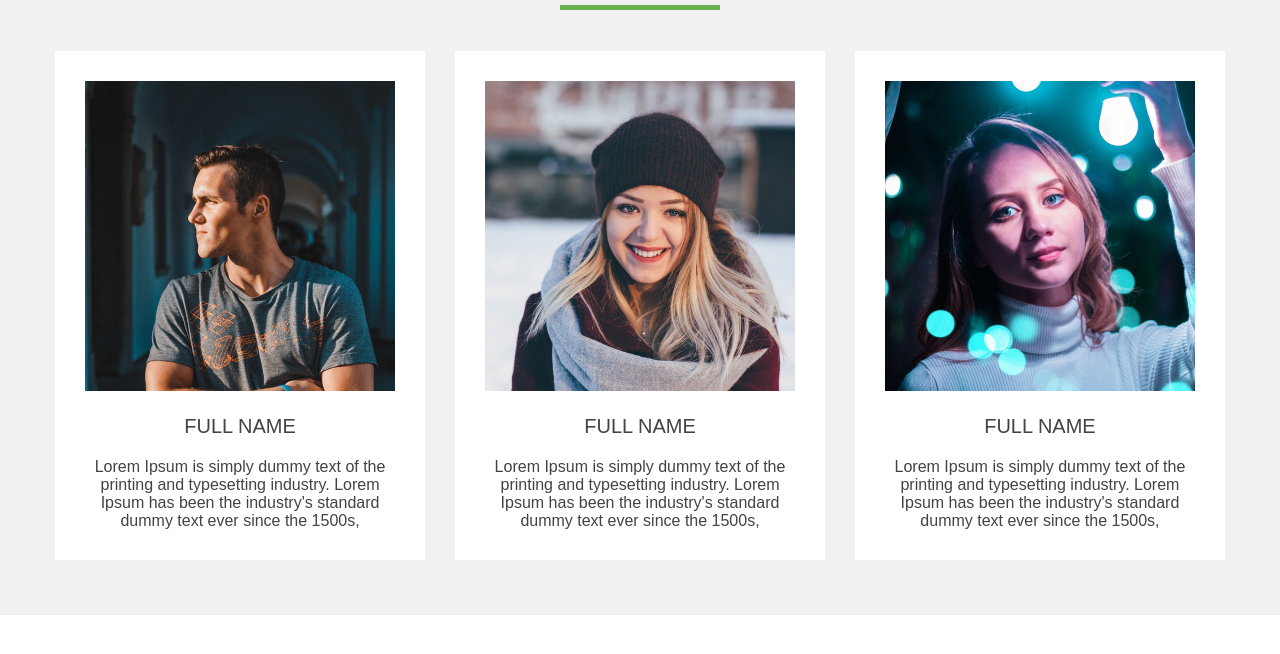
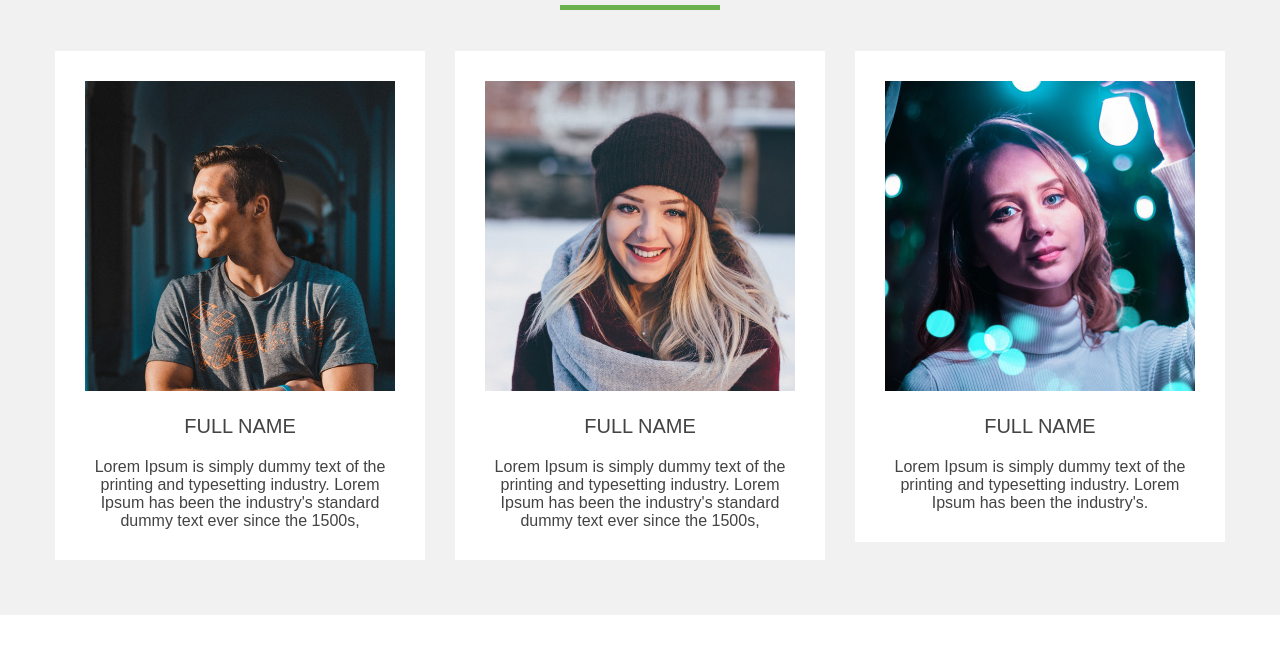
Before and after one commit to luckysage01/slider1, a plain HTML site: page index.html in a window 1280 px wide. Shown: the part 98-752 px from the top of the page. Drawn offline with Linux system fonts and the light colour scheme.

Commit message:
Update index.html

```diff
--- a/index.html
+++ b/index.html
@@ -63,7 +63,7 @@
               </div>
 
               <p>
-                Lorem Ipsum is simply dummy text of the printing and typesetting industry. Lorem Ipsum has been the industry's standard dummy text ever since the 1500s,
+                Lorem Ipsum is simply dummy text of the printing and typesetting industry. Lorem Ipsum has been the industry's.
               </p>
             </div>
           </div>
```
